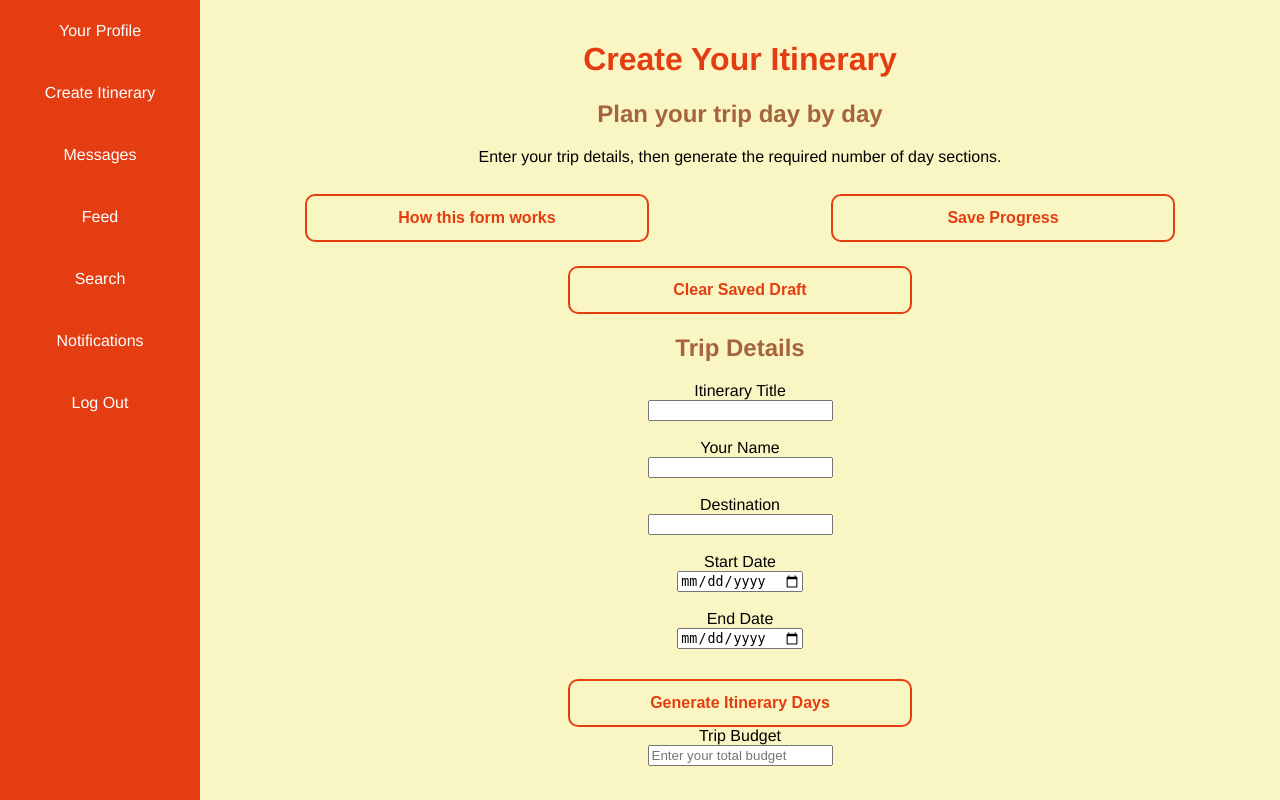
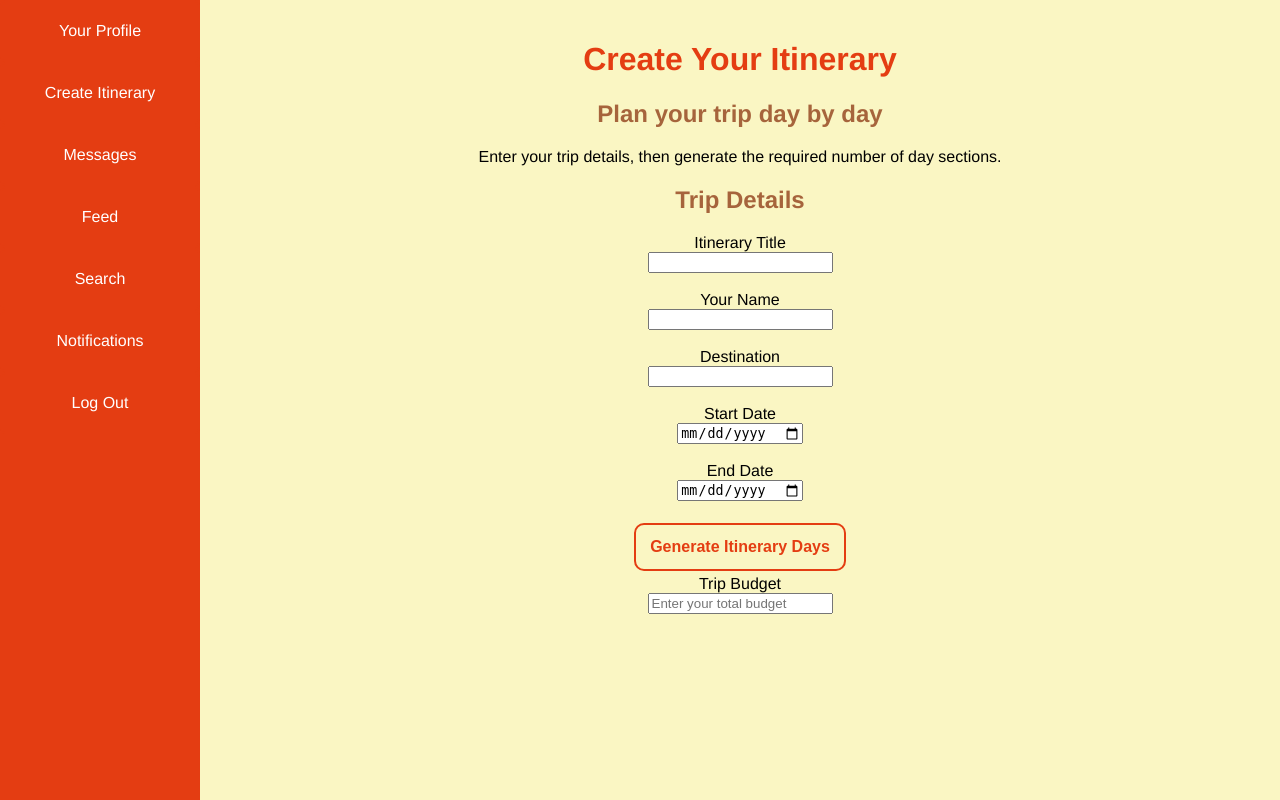
Before and after one commit to laura-camila-av/travel-social-media, a Flask app: page /create in a window 1280 px wide. Run offline with Flask 3, Linux system fonts and the light colour scheme; a user stored in the database is signed in.

Commit message:
Removed single scroll style. now you use buttons to change between days.not done yet

```diff
--- a/static/styles.css
+++ b/static/styles.css
@@ -101,9 +101,19 @@ a:hover, a:active {
 }
 /*Itinerary display and form styling START*/
 .btn-itinerary-form {
-    width: 33%;
-    display: block;
-    margin: 12px auto 0;
+    width: auto;
+    display: inline-block;
+    margin: 4px 6px;
+    padding: 6px 14px;
+}
+
+.itinerary-top-actions {
+    display: flex;
+    flex-direction: row;
+    justify-content: center;
+    align-items: center;
+    gap: 10px;
+    margin-bottom: 16px;
 }
 
 .checkbox-group {
--- a/templates/itinerary.html
+++ b/templates/itinerary.html
@@ -4,7 +4,7 @@
     <meta charset="UTF-8">
     <meta name="viewport" content="width=device-width, initial-scale=1.0">
     <title>Create Itinerary</title>
-    <link rel="stylesheet" href="../static/styles.css">
+    <link rel="stylesheet" href="{{ url_for('static', filename='styles.css') }}">
 </head>
 <body>
     <div class="navigation-bar">
@@ -25,12 +25,6 @@
             <h1>Create Your Itinerary</h1>
             <h2>Plan your trip day by day</h2>
             <p>Enter your trip details, then generate the required number of day sections.</p>
-
-            <div class="itinerary-top-actions">
-    <button type="button" class="btn btn-itinerary-form" id="open-guide-btn">How this form works</button>
-    <button type="button" class="btn btn-itinerary-form" id="save-draft-btn">Save Progress</button>
-    <button type="button" class="btn btn-itinerary-form" id="clear-draft-btn">Clear Saved Draft</button>
-</div>
 
             <div id="guide-modal" class="modal-overlay hidden">
                 <div class="modal-box">
@@ -82,7 +76,6 @@
                 <div id="days-container"></div>
 
                 <button type="submit" class="btn btn-itinerary-form" id="submit-btn" style="display:none;">Submit Itinerary</button>
-
             </form>
         </div>
     </div>
@@ -118,7 +111,14 @@
                 daySection.classList.add("day-section");
 
                 daySection.innerHTML = `
-                    <h2>Day ${i}</h2>
+                    <h2>
+                        <button type="button" class="btn btn-itinerary-form" onclick="document.getElementById('guide-modal').classList.remove('hidden')">How this works</button>
+                        <span>Day ${i}</span>
+                        <div>
+                            <button type="button" class="btn btn-itinerary-form" onclick="saveDraft()">Save Progress</button>
+                            <button type="button" class="btn btn-itinerary-form" onclick="localStorage.removeItem('itineraryDraft'); alert('Draft cleared.')">Clear Draft</button>
+                        </div>
+                    </h2>
 
                     <label>Activities</label><br>
                     <div class="activity-input-area" id="activity-input-area-day${i}">
@@ -181,12 +181,32 @@
                     }
                     saveDraft();
                 });
+
                 setupActivityInput(i);
                 setupDiningInput(i);
                 setupAutoSaveForGeneratedFields();
             }
+
+            totalDays = dayCount;
+
+            const navBar = document.createElement('div');
+            navBar.classList.add('day-nav-bar');
+            navBar.id = 'day-nav-bar';
+
+            for (let j = 1; j <= dayCount; j++) {
+                const btn = document.createElement('button');
+                btn.type = 'button';
+                btn.classList.add('day-nav-btn');
+                btn.textContent = j;
+                btn.onclick = () => showDay(j);
+                navBar.appendChild(btn);
+            }
+
+            daysContainer.insertBefore(navBar, daysContainer.firstChild);
+            showDay(1);
             document.getElementById("submit-btn").style.display = "block";
         }
+
         function setupActivityInput(dayNum) {
             const input = document.getElementById(`activity-input-day${dayNum}`);
             const list = document.getElementById(`activity-list-day${dayNum}`);
@@ -263,8 +283,8 @@ function setupDiningInput(dayNum) {
                 }
             });
         }
+    </script>
 
-    </script>
     <script>
         const STORAGE_KEY = "itineraryDraft";
 
@@ -276,13 +296,8 @@ document.addEventListener("DOMContentLoaded", function () {
         });
 
         function setupGuideModal() {
-    const openBtn = document.getElementById("open-guide-btn");
             const closeBtn = document.getElementById("close-guide-btn");
             const modal = document.getElementById("guide-modal");
-
-    openBtn.addEventListener("click", function () {
-        modal.classList.remove("hidden");
-    });
 
             closeBtn.addEventListener("click", function () {
                 modal.classList.add("hidden");
@@ -296,12 +311,7 @@ function setupGuideModal() {
         }
 
         function setupDraftButtons() {
-    document.getElementById("save-draft-btn").addEventListener("click", saveDraft);
-
-    document.getElementById("clear-draft-btn").addEventListener("click", function () {
-        localStorage.removeItem(STORAGE_KEY);
-        alert("Saved draft cleared.");
-    });
+            // buttons now live in the day headers, nothing needed here
         }
 
         function setupAutoSaveForTripDetails() {
@@ -321,7 +331,6 @@ function setupAutoSaveForTripDetails() {
                         saveDraft();
                         updateBudgetSummary();
                     });
-
                     field.addEventListener("change", function () {
                         saveDraft();
                         updateBudgetSummary();
@@ -357,20 +366,14 @@ function collectDraftData() {
                 document.querySelectorAll(`#activity-details-day${dayNum} .activity-detail-box`).forEach(box => {
                     const title = box.querySelector(".activity-detail-title").textContent.trim();
                     const textarea = box.querySelector("textarea");
-            activityDetails.push({
-                title: title,
-                text: textarea ? textarea.value : ""
-            });
+                    activityDetails.push({ title: title, text: textarea ? textarea.value : "" });
                 });
 
                 const diningDetails = [];
                 document.querySelectorAll(`#dining-details-day${dayNum} .activity-detail-box`).forEach(box => {
                     const title = box.querySelector(".activity-detail-title").textContent.trim();
                     const textarea = box.querySelector("textarea");
-            diningDetails.push({
-                title: title,
-                text: textarea ? textarea.value : ""
-            });
+                    diningDetails.push({ title: title, text: textarea ? textarea.value : "" });
                 });
 
                 draft.days.push({
@@ -412,14 +415,12 @@ function restoreDraft() {
                 if (draft.tripDetailsHidden) {
                     document.getElementById("trip-details-section").style.display = "none";
                 }
-
                 if (draft.submitVisible) {
                     document.getElementById("submit-btn").style.display = "block";
                 }
 
                 draft.days.forEach((day, index) => {
                     const dayNum = index + 1;
-
                     const costField = document.getElementById(`cost-day${dayNum}`);
                     const rentedField = document.getElementById(`rented-items-day${dayNum}`);
                     const accommodationField = document.getElementById(`accommodation-day${dayNum}`);
@@ -457,7 +458,6 @@ function restoreDynamicList(dayNum, type, items) {
 
             items.forEach((item, index) => {
                 const id = `${type}-detail-day${dayNum}-restored${index + 1}`;
-
                 const li = document.createElement("li");
                 li.innerHTML = `${item.title} <span class="remove-activity" onclick="removeActivity('${id}', this); saveDraft();">✕</span>`;
                 list.appendChild(li);
@@ -470,7 +470,6 @@ box.innerHTML = `
                     <textarea rows="3">${item.text || ""}</textarea>
                 `;
                 grid.appendChild(box);
-
                 box.querySelector("textarea").addEventListener("input", saveDraft);
             });
         }
@@ -481,13 +480,13 @@ function setupAutoSaveForGeneratedFields() {
                     saveDraft();
                     updateBudgetSummary();
                 });
-
                 field.addEventListener("change", function () {
                     saveDraft();
                     updateBudgetSummary();
                 });
             });
         }
+
         function updateBudgetSummary() {
             const budgetInput = document.getElementById("trip-budget");
             const summaryBox = document.getElementById("budget-summary");
@@ -522,6 +521,23 @@ function updateBudgetSummary() {
                 remainingEl.style.color = "";
             }
         }
+
+        let currentDay = 1;
+        let totalDays = 0;
+
+        function showDay(dayNum) {
+            document.querySelectorAll('.day-section').forEach((section, index) => {
+                section.style.display = index + 1 === dayNum ? 'block' : 'none';
+            });
+            currentDay = dayNum;
+            updateDayNav();
+        }
+
+        function updateDayNav() {
+            document.querySelectorAll('.day-nav-btn').forEach((btn, index) => {
+                btn.classList.toggle('active', index + 1 === currentDay);
+            });
+        }
     </script>
 </body>
 </html>
```
Also changed, not shown: other parts of static/styles.css (+42 -0 lines). Lines whose indentation alone changed are shown as unchanged.
